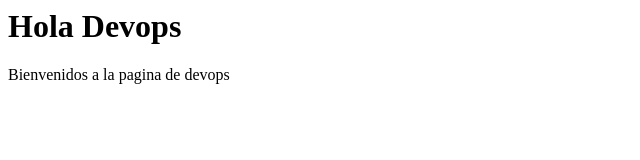
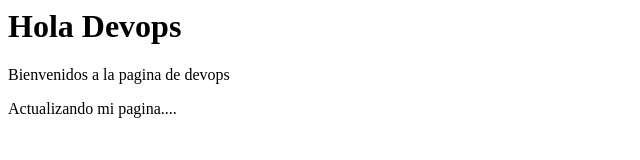
Before and after one commit to YampierPonceV/devops-lab, a plain HTML site: page index.html in a window 1280 px wide. Shown: the whole page, without its empty margins (0-640 px from the left). Drawn offline with Linux system fonts and the light colour scheme.

Commit message:
Actualizando mi pagina

```diff
--- a/index.html
+++ b/index.html
@@ -1,2 +1,3 @@
 <h1>Hola Devops</h1>
 <p>Bienvenidos a la pagina de devops</p>
+<p>Actualizando mi pagina....</p>
```
